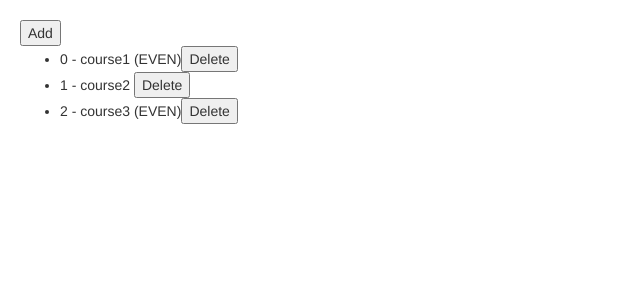
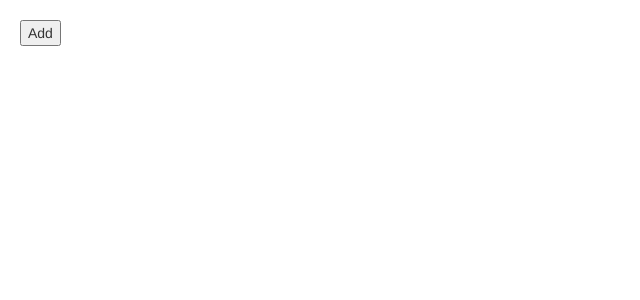
Before and after one commit to kaixuannnn/mosh-angular-learn1, an Angular app: page / in a window 1280 px wide. Shown: the top 300 px of the page, without its empty margins (0-640 px from the left). Built offline with nearby package versions, Linux system fonts and the light colour scheme.

Commit message:
ng for trackBy

```diff
--- a/src/app/app.component.html
+++ b/src/app/app.component.html
@@ -1,7 +1,14 @@
-<button (click)="onAdd()">Add</button>
+<button (click)="onLoadCourse()">Add</button>
 <ul>
   <!-- index is one of the exported value, -->
-  <li *ngFor="let course of courses; index as i; even as isEven">
+  <li
+    *ngFor="
+      let course of courses;
+      index as i;
+      even as isEven;
+      trackBy: trackCourse
+    "
+  >
     {{ i }} - {{ course.name }} <span *ngIf="isEven">(EVEN)</span>
     <button (click)="onRemove(course)">Delete</button>
   </li>
--- a/src/app/app.component.ts
+++ b/src/app/app.component.ts
@@ -1,23 +1,35 @@
 import { Component, Output } from '@angular/core';
 import { FavouriteChangedEvent } from './favourite/favourite.component';
 
+interface course {
+  id: number;
+  name: string;
+}
 @Component({
   selector: 'app-root',
   templateUrl: './app.component.html',
   styleUrls: ['./app.component.css'],
 })
 export class AppComponent {
-  courses = [
-    { id: 1, name: 'course1' },
-    { id: 2, name: 'course2' },
-    { id: 3, name: 'course3' },
-  ];
+  courses: course[] = [];
+
+  onLoadCourse() {
+    this.courses = [
+      { id: 1, name: 'course1' },
+      { id: 2, name: 'course2' },
+      { id: 3, name: 'course3' },
+    ];
+  }
 
   onAdd() {
     this.courses.push({ id: 4, name: 'course4' });
   }
 
-  onRemove(course: { id: number; name: string }) {
+  onRemove(course: course) {
     this.courses = this.courses.filter((item) => item.id !== course.id);
   }
+
+  trackCourse(index: number, course: course) {
+    return course ? course.id : undefined;
+  }
 }
```
Also changed, not shown: 1 other file (tests, documents, lock files or other folders).
